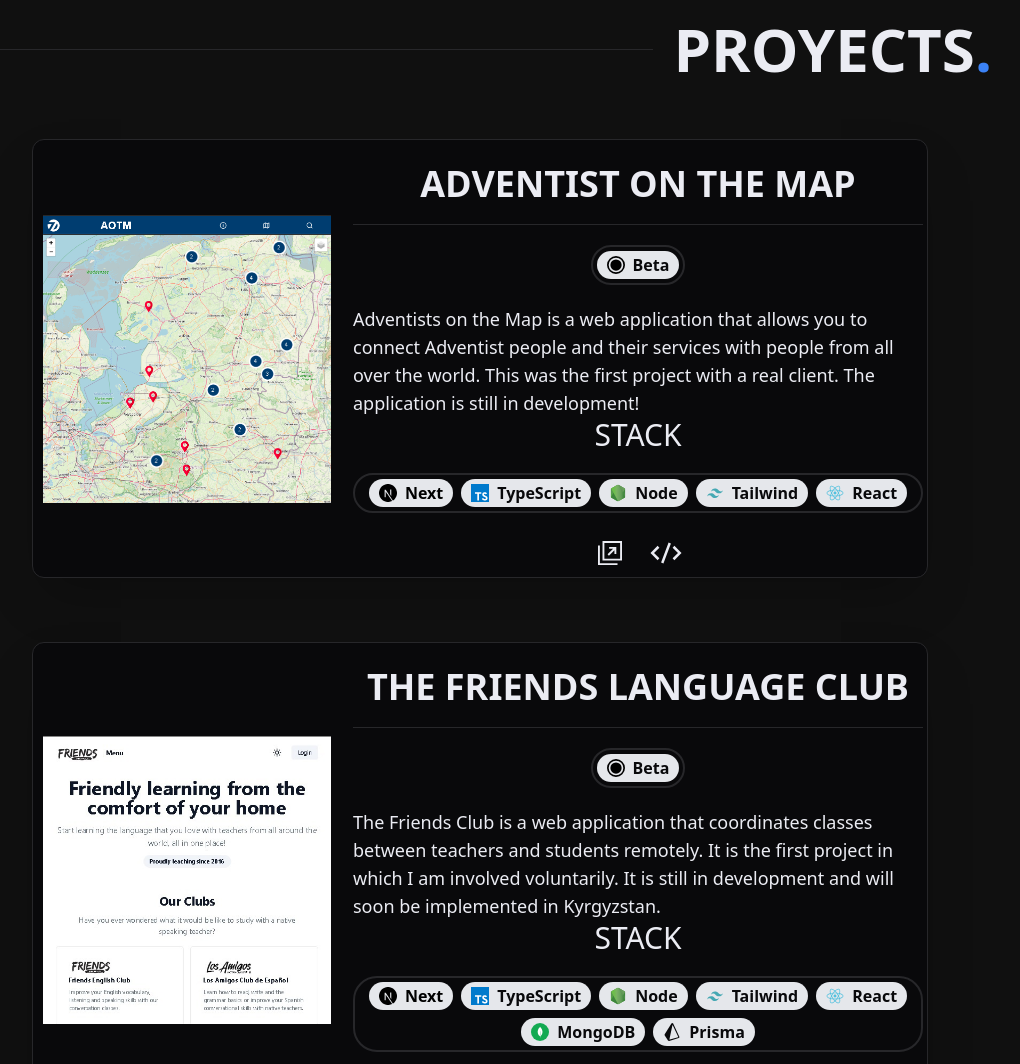
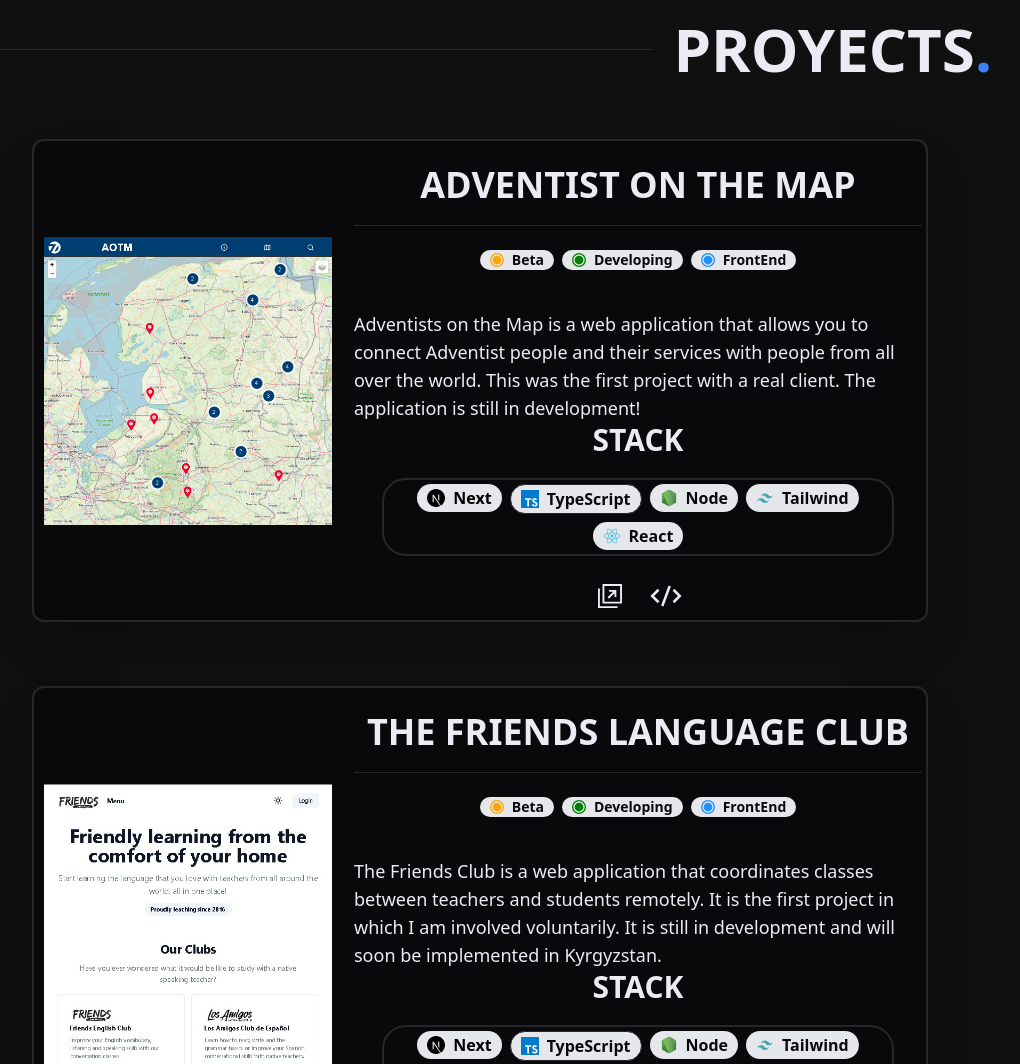
Before and after one commit to Rwaja/Portfolio, an Astro site: page / in a window 1280 px wide. Shown: the part 1580-2644 px from the top of the page, without its empty margins (160-1180 px from the left). Built offline with nearby package versions, Linux system fonts and the light colour scheme; Astro itself is replaced by a stand-in of ours.

Commit message:
Update dot icons and card styling

```diff
--- a/src/assets/status/blue-dot-icon.astro
+++ b/src/assets/status/blue-dot-icon.astro
@@ -1,6 +1,6 @@
-<svg width="18px" height="18px" viewBox="0 0 16 16" xmlns="http://www.w3.org/2000/svg" fill="none">
+<svg width="14px" height="14px" viewBox="0 0 16 16" xmlns="http://www.w3.org/2000/svg" fill="none">
 
-    <g fill="#000000">
+    <g fill="#1E90FF">
 
     <path d="M8 3a5 5 0 100 10A5 5 0 008 3z"/>
 
--- a/src/assets/status/green-dot-icon.astro
+++ b/src/assets/status/green-dot-icon.astro
@@ -1,6 +1,6 @@
-<svg width="18px" height="18px" viewBox="0 0 16 16" xmlns="http://www.w3.org/2000/svg" fill="none">
+<svg width="14px" height="14px" viewBox="0 0 16 16" xmlns="http://www.w3.org/2000/svg" fill="none">
 
-    <g fill="#000000">
+    <g fill="#008000">
 
     <path d="M8 3a5 5 0 100 10A5 5 0 008 3z"/>
 
--- a/src/assets/status/orange-dot-icon.astro
+++ b/src/assets/status/orange-dot-icon.astro
@@ -1,6 +1,6 @@
-<svg width="18px" height="18px" viewBox="0 0 16 16" xmlns="http://www.w3.org/2000/svg" fill="none">
+<svg width="14px" height="14px" viewBox="0 0 16 16" xmlns="http://www.w3.org/2000/svg" fill="none">
 
-    <g fill="#000000">
+    <g fill="#FFA500">
 
     <path d="M8 3a5 5 0 100 10A5 5 0 008 3z"/>
 
--- a/src/assets/status/red-dot-icon.astro
+++ b/src/assets/status/red-dot-icon.astro
@@ -1,4 +1,4 @@
-<svg width="18px" height="18px" viewBox="0 0 16 16" xmlns="http://www.w3.org/2000/svg" fill="none">
+<svg width="14px" height="14px" viewBox="0 0 16 16" xmlns="http://www.w3.org/2000/svg" fill="none">
 
     <g fill="#FF0000">
 
--- a/src/assets/status/yellow-dot-icon.astro
+++ b/src/assets/status/yellow-dot-icon.astro
@@ -1,4 +1,4 @@
-<svg width="18px" height="18px" viewBox="0 0 16 16" xmlns="http://www.w3.org/2000/svg" fill="none">
+<svg width="14px" height="14px" viewBox="0 0 16 16" xmlns="http://www.w3.org/2000/svg" fill="none">
 
     <g fill="#000000">
 
--- a/src/components/Card.astro
+++ b/src/components/Card.astro
@@ -25,7 +25,7 @@ const {
 ---
 
 <article
-  class="max-w-xs mx-auto w-auto bg-background-color text-[#ebecf3] rounded-xl md:flex md:max-w-4xl border border-border-color hover:shadow-blue duration-700 shadow-2xl"
+  class="max-w-xs mx-auto w-auto bg-background-color text-[#ebecf3] rounded-xl md:flex md:max-w-4xl border-2 border-border-color hover:shadow-blue duration-700 shadow-2xl"
 >
   <div class="hover:origin-bottom hover:-rotate-3 duration-200 md:flex-shrink-0 md:my-auto m-2 border-2 border-background-color">
     <img
@@ -48,8 +48,10 @@ const {
       </h1>
     </div>
     <Separator/>
-    <div  class="flex-grow flex flex-wrap gap-2 p-1 border-2 bg-background-color border-border-color h-auto mx-auto w-auto rounded-3xl justify-center mt-5 ">
+    <div  class="flex-grow flex justify-center flex-wrap gap-2 p-1 h-auto w-auto rounded-3xl mt-5 pb-5 ">
       <Badge name="Beta" status={"orange"}/>
+      <Badge name="Developing" status={"green"}/>
+      <Badge name="FrontEnd" status={"blue"}/>
     </div>
     <div class="mt-5 text-lg font-normal min-h-[96px]">
       {description}
@@ -59,9 +61,9 @@ const {
 
       </div>
       <div>
-        <h3 class="text-center text-3xl font-normal">STACK</h3>
+        <h3 class="text-center text-3xl font-semibold">STACK</h3>
         <div
-        class="flex-grow flex flex-wrap gap-2 p-1 border-2 bg-background-color border-border-color h-auto mx-auto w-auto rounded-3xl justify-center mt-5 "
+        class="flex-grow flex flex-wrap gap-2 p-1 border-2 bg-background-color border-border-color h-auto mx-auto w-auto md:w-[90%] rounded-3xl justify-center mt-5 "
       >
       <Stack
         ts={ts}
--- a/src/components/Main.astro
+++ b/src/components/Main.astro
@@ -1,6 +1,7 @@
 ---
 import { Image, Picture } from "astro:assets";
 import ProfileImg from "../assets/pngegg.png";
+import TestImg from "../assets/testimg.jpg";
 import EmailIcon from "../assets/email-icon.astro";
 import GithubIcon from "../assets/github-icon.astro";
 import LinkedinIcon from "../assets/linkedin-icon.astro";
@@ -53,9 +54,9 @@ import Badge from "./badge.astro";
         </div>
         <div class="w-auto md:w-[30%] h-auto mt-3 md:mt-0">
           <Image
-            src={ProfileImg}
-            alt="Profile Image"
-            format="png"
+            src={TestImg}
+            alt="EXAMPLE Profile Image"
+            format="jpg"
             class={"w-auto h-auto mx-auto"}
           />
         </div>
--- a/src/components/badge.astro
+++ b/src/components/badge.astro
@@ -34,13 +34,13 @@ const {
   css,
   html,
   mongoose,
-  status
+  status,
 } = Astro.props;
 ---
 
 {
   ts && (
-    <span class="flex gap-2 justify-center items-center font-bold text-base bg-[#e5e7eb] text-background-color px-2.5 py-0.5 rounded-full hover:bg-blue-600 hover:text-[#e5e7eb]">
+    <span class="flex gap-2 justify-center items-center border border-border-color font-bold text-base bg-[#e5e7eb] text-background-color px-2.5 py-0.5 rounded-full hover:bg-blue-600 hover:text-[#e5e7eb]">
       <TsIcon /> {name}{" "}
     </span>
   )
@@ -142,26 +142,32 @@ const {
       <RedDotIcon /> {name}
     </span>
   )
-
 }
 {
   status === "green" && (
-      <span class="flex gap-2 justify-center items-center font-bold text-base bg-[#e5e7eb] text-background-color col-start-3 px-2.5 py-0.5 hover:bg-green-600 hover:text-[#e5e7eb] rounded-full dark:bg-[#e5e7eb] dark:text-background-color dark:hover:bg-green-600 dark:hover:text-[#e5e7eb]">
+    <span class="flex gap-2 justify-center items-center font-bold text-sm bg-[#e5e7eb] text-background-color px-2.5 rounded-full h-5 dark:bg-[#e5e7eb] dark:text-background-color">
       <GreenDotIcon /> {name}{" "}
     </span>
   )
 }
 {
   status === "yellow" && (
-      <span class="flex gap-2 justify-center items-center font-bold text-base bg-[#e5e7eb] text-background-color col-start-3 px-2.5 py-0.5 hover:bg-yellow-600 hover:text-[#e5e7eb] rounded-full dark:bg-[#e5e7eb] dark:text-background-color dark:hover:bg-yellow-600 dark:hover:text-[#e5e7eb]">
+    <span class="flex gap-2 justify-center items-center font-bold text-sm bg-[#e5e7eb] text-background-color px-2.5 rounded-full h-5 dark:bg-[#e5e7eb] dark:text-background-color">
       <YellowDotIcon /> {name}{" "}
     </span>
   )
 }
 {
   status === "orange" && (
-      <span class="flex gap-2 justify-center items-center font-bold text-base bg-[#e5e7eb] text-background-color col-start-3 px-2.5 py-0.5 hover:bg-orange-600 hover:text-[#e5e7eb] rounded-full dark:bg-[#e5e7eb] dark:text-background-color dark:hover:bg-orange-600 dark:hover:text-[#e5e7eb]">
+    <span class="flex gap-2 justify-center items-center font-bold text-sm bg-[#e5e7eb] text-background-color px-2.5 rounded-full h-5 dark:bg-[#e5e7eb] dark:text-background-color">
       <OrangeDotIcon /> {name}{" "}
     </span>
   )
 }
+{
+    status === "blue" && (
+      <span class="flex gap-2 justify-center items-center font-bold text-sm bg-[#e5e7eb] text-background-color px-2.5 rounded-full h-5 dark:bg-[#e5e7eb] dark:text-background-color">
+        <BlueDotIcon /> {name}{" "}
+      </span>
+    )
+}
```
Also changed, not shown: src/assets/testimg.jpg (added). Lines whose indentation alone changed are shown as unchanged.
